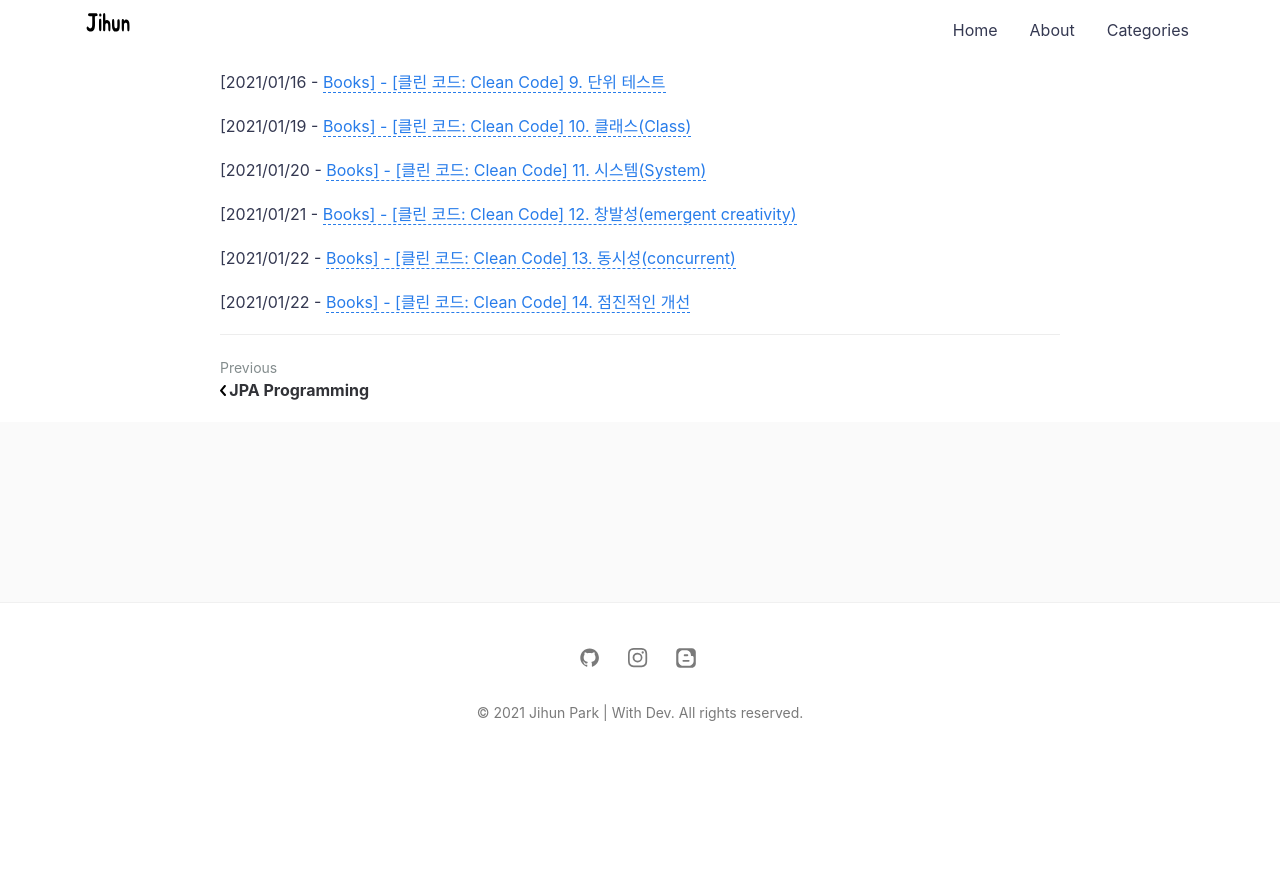
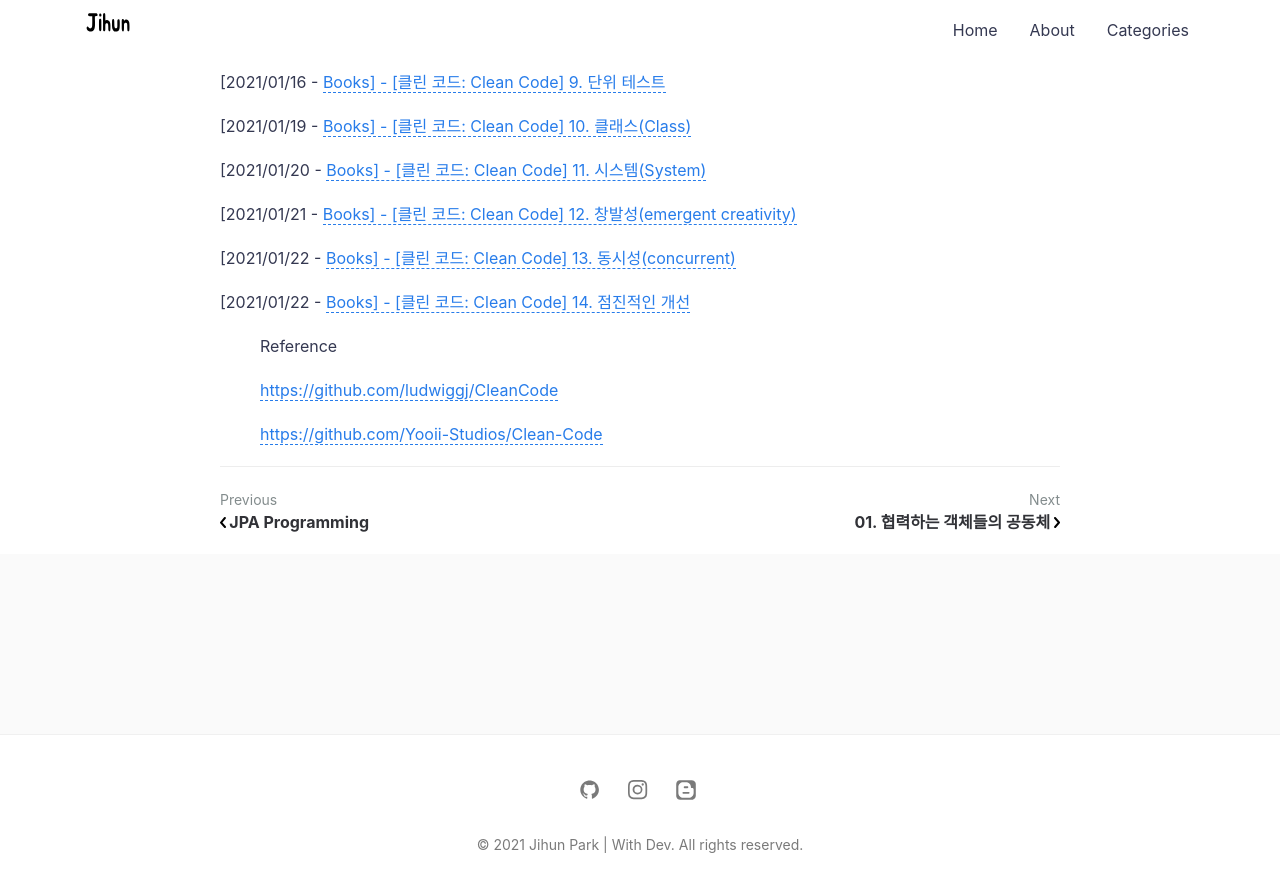
Before and after one commit to jihunparkme/jihunparkme.github.io, a Jekyll site: the page built from _posts/2021-01-10-CleanCode.md, in a window 1280 px wide and 900 px high, scrolled down 998 px. Shown: the top 892 px of the window. Built offline with Jekyll 4.4.1, drawn with Linux system fonts in a browser that asks for light colours; comment, search, counter and statistics services are not loaded; before the commit the page ends 1766 px from its top, so only the background shows below that.

Commit message:
add md gile

```diff
--- a/_posts/2021-01-10-CleanCode.md
+++ b/_posts/2021-01-10-CleanCode.md
@@ -38,3 +38,13 @@ featured-img: CleanCode
 [2021/01/22 - [Books\] - [클린 코드: Clean Code] 13. 동시성(concurrent)](https://data-make.tistory.com/646){:target="_blank"}
 
 [2021/01/22 - [Books\] - [클린 코드: Clean Code] 14. 점진적인 개선](https://data-make.tistory.com/647){:target="_blank"}
+
+
+
+
+
+> Reference
+>
+> [https://github.com/ludwiggj/CleanCode](https://github.com/ludwiggj/CleanCode){:target="_blank"}
+>
+> [https://github.com/Yooii-Studios/Clean-Code](https://github.com/Yooii-Studios/Clean-Code){:target="_blank"}
```
Also changed, not shown: _posts/2021-01-23-TheEOO-협력하는 객체들의 공동체.md (added, +8 -0 lines), assets/img/posts/TheEOO.jpg (added), assets/img/posts/TheEOO_placehold.jpg (added), assets/img/posts/TheEOO_thumb.jpg (added), assets/img/posts/TheEOO_thumb@2x.jpg (added).
